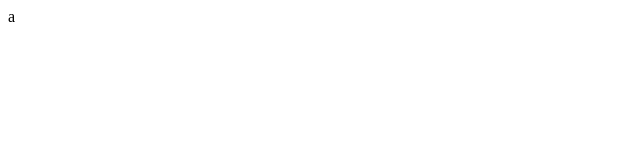
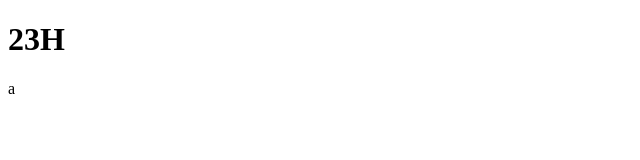
Before and after one commit to Andyrahery24/Portfolio, a plain HTML site: page index.html in a window 1280 px wide. Shown: the whole page, without its empty margins (0-640 px from the left). Drawn offline with Linux system fonts and the light colour scheme.

Commit message:
Ecrire 23h

```diff
--- a/index.html
+++ b/index.html
@@ -10,6 +10,8 @@
     />
     <title>Document</title>
   </head>
-  <body></body>
+  <body>
+    <h1>23H</h1>
+  </body>
 </html>
 a
```
